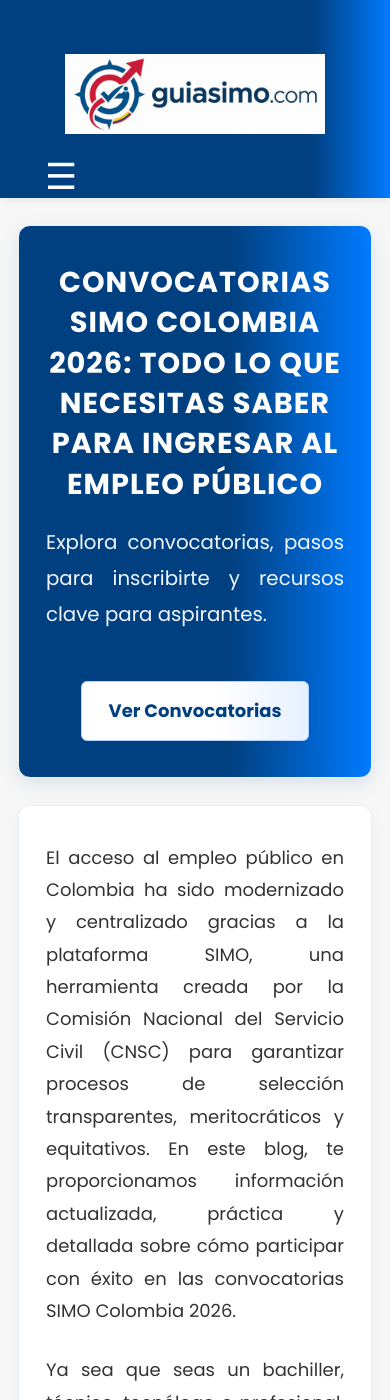
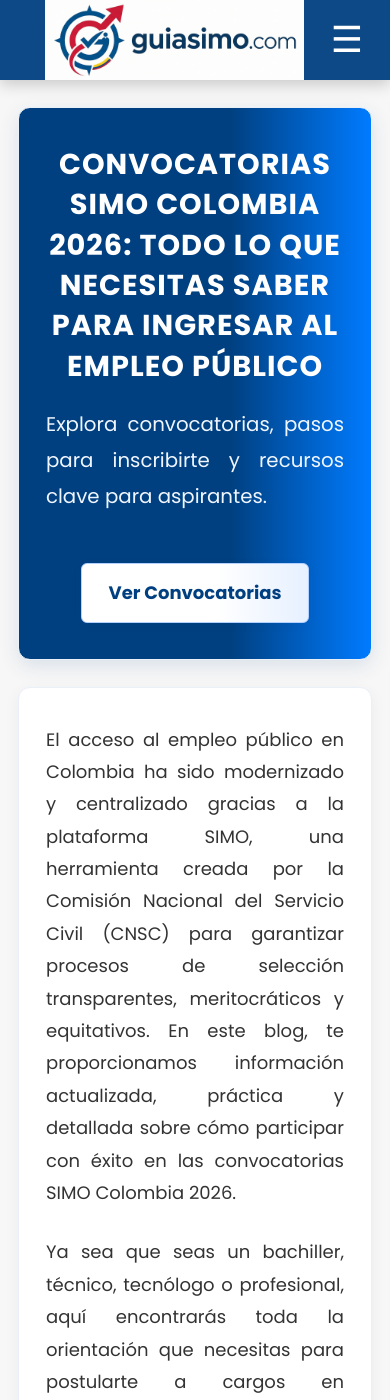
Before and after one commit to ManuDavril31/simo, a Jekyll site: the page built from index.md, in a window 390 px wide and 1400 px high. Built offline with Jekyll 4.4.1, drawn with Linux system fonts in a browser that asks for light colours.

Commit message:
correccion menu en movil

```diff
--- a/assets/css/style.css
+++ b/assets/css/style.css
@@ -412,13 +412,20 @@
 }
 
 @media (max-width: 768px) {
-  header {
+  header, header.scrolled {
     flex-direction: row;
     justify-content: space-between;
     align-items: center;
+    padding: 0 1rem !important; /* Cero padding vertical para máximo ajuste */
+    min-height: 60px; /* Tamaño más ajustado posible */
+    background: rgba(0, 64, 128, 0.95) !important;
+    backdrop-filter: blur(8px) !important;
+    box-shadow: 0 4px 15px rgba(0, 0, 0, 0.2) !important;
   }
   .logo {
     flex: 1 1 auto;
+    margin: 0 !important; /* Elimina márgenes extra del h1 */
+    padding: 0;
   }
   nav {
     flex: 0 0 auto;
```
Also changed, not shown: 1 other file.
